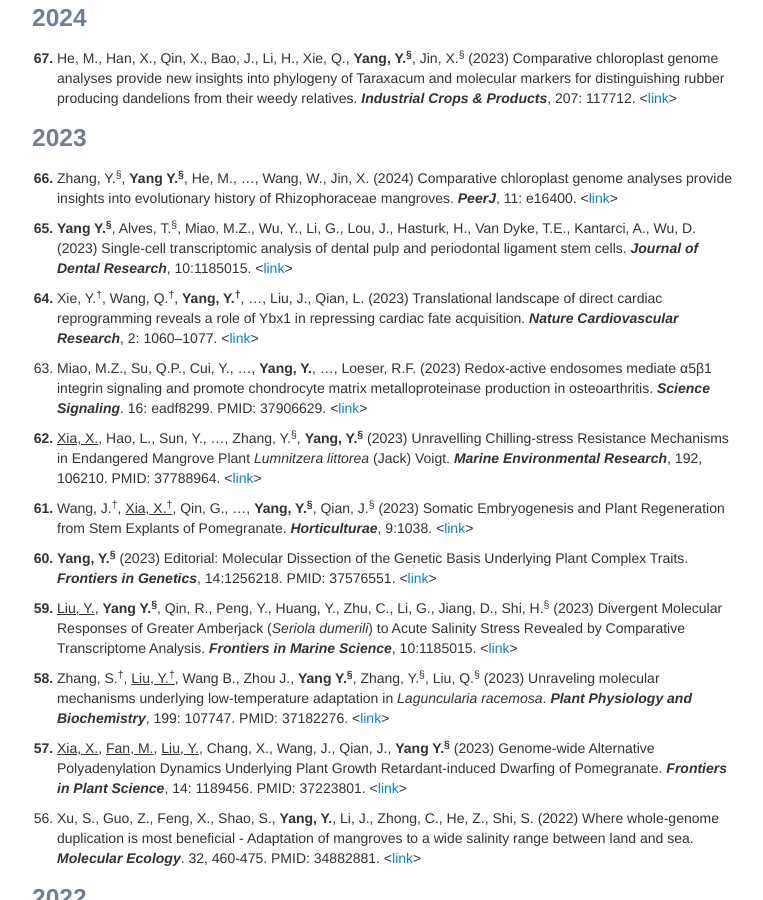
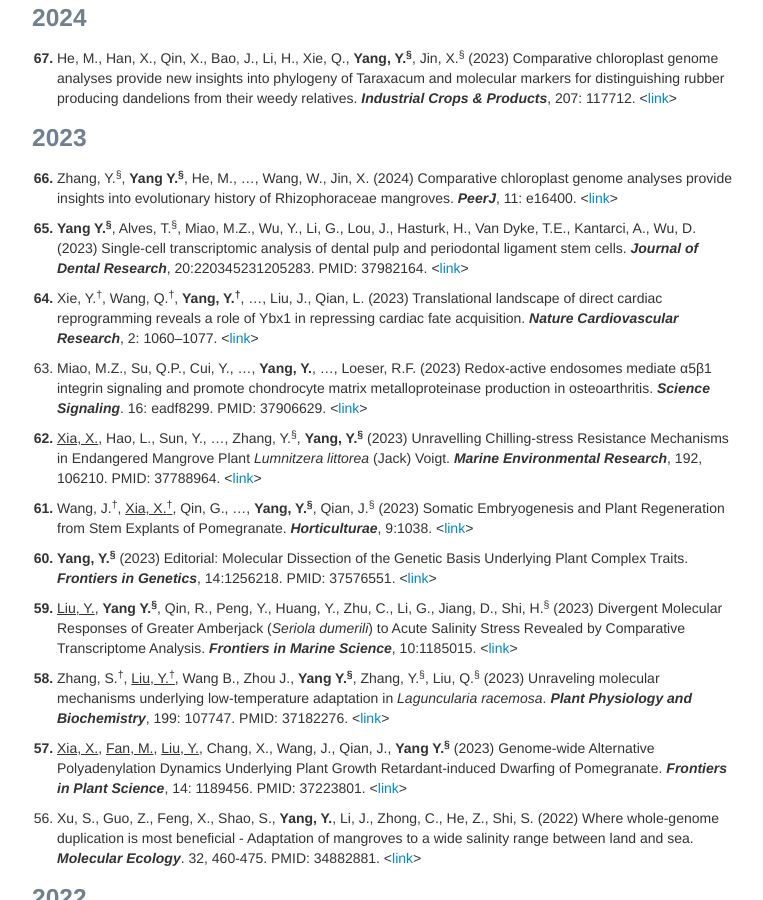
Before and after one commit to yuchenyanggroup/yuchenyanggroup.github.io, a Jekyll site: the page built from pages/pubs.md, in a window 1280 px wide and 900 px high, scrolled down 406 px. Shown: the whole window, without its empty margins (258-1021 px from the left). Built offline with Jekyll 4.4.1, drawn with Linux system fonts in a browser that asks for light colours.

Commit message:
Update pubs.md

```diff
--- a/pages/pubs.md
+++ b/pages/pubs.md
@@ -22,7 +22,7 @@ title: Yang Group's publications
 ### 2023
 <ol start="66" style="font-weight: bold;"> <li><span style="font-weight: normal;"> Zhang, Y.<sup>&sect;</sup>, <b>Yang Y.<sup>&sect;</sup></b>, He, M., …, Wang, W., Jin, X. (2024) Comparative chloroplast genome analyses provide insights into evolutionary history of Rhizophoraceae mangroves. <i><b>PeerJ</b></i>, 11: e16400. <<a href="https://peerj.com/articles/16400/#">link</a>></span></li></ol>
 
-<ol start="65" style="font-weight: bold;"> <li><span style="font-weight: normal;"> <b>Yang Y.<sup>&sect;</sup></b>, Alves, T.<sup>&sect;</sup>, Miao, M.Z., Wu, Y., Li, G., Lou, J., Hasturk, H., Van Dyke, T.E., Kantarci, A., Wu, D. (2023) Single-cell transcriptomic analysis of dental pulp and periodontal ligament stem cells. <i><b>Journal of Dental Research</b></i>, 10:1185015. <<a href="https://www.frontiersin.org/articles/10.3389/fmars.2023.1185015/full">link</a>></span></li></ol>
+<ol start="65" style="font-weight: bold;"> <li><span style="font-weight: normal;"> <b>Yang Y.<sup>&sect;</sup></b>, Alves, T.<sup>&sect;</sup>, Miao, M.Z., Wu, Y., Li, G., Lou, J., Hasturk, H., Van Dyke, T.E., Kantarci, A., Wu, D. (2023) Single-cell transcriptomic analysis of dental pulp and periodontal ligament stem cells. <i><b>Journal of Dental Research</b></i>, 20:220345231205283. PMID: 37982164. <<a href="https://journals.sagepub.com/doi/10.1177/00220345231205283">link</a>></span></li></ol>
 
 <ol start="64" style="font-weight: bold;"> <li><span style="font-weight: normal;"> Xie, Y.<sup>&dagger;</sup>, Wang, Q.<sup>&dagger;</sup>, <b>Yang, Y.<sup>&dagger;</sup></b>, …, Liu, J., Qian, L. (2023) Translational landscape of direct cardiac reprogramming reveals a role of Ybx1 in repressing cardiac fate acquisition. <i><b>Nature Cardiovascular Research</b></i>, 2: 1060–1077. <<a href="https://www.nature.com/articles/s44161-023-00344-5">link</a>></span></li></ol>
 
```
